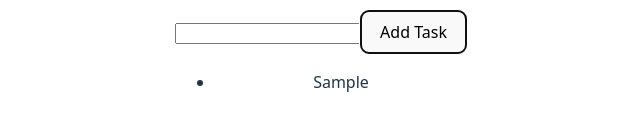
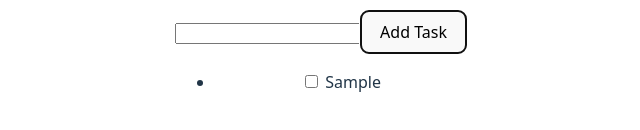
Before and after one commit to FIORAJENNIA/32-pbk-uts-233510647, a Vue app: page / in a window 1280 px wide. Both pictures are taken after typing "Sample" into the empty fields and a click on the button "Add Task". Shown: the part 340-470 px from the top of the page, without its empty margins (319-959 px from the left). Built offline with nearby package versions, Linux system fonts and the light colour scheme.

Commit message:
toggleDone

```diff
--- a/src/App.vue
+++ b/src/App.vue
@@ -15,6 +15,12 @@ function addTask() {
     console.log(tasks.value)
   }
 }
+
+const toggleDone = (task) => {
+  task.completed == !task.completed
+  console.log(task.completed)
+}
+
 </script>
 
 <template>
@@ -23,11 +29,10 @@ function addTask() {
 
   <ul>
     <li v-for="task in tasks" :key="task.id">
-      {{  task.text }}
+      <input type="checkbox" v-model="task.completed" @change="toggleDone(task)">
+      {{ task.text }}
     </li>
   </ul>
 </template>
 
-<style scoped>
-
-</style>
+<style scoped></style>
```
